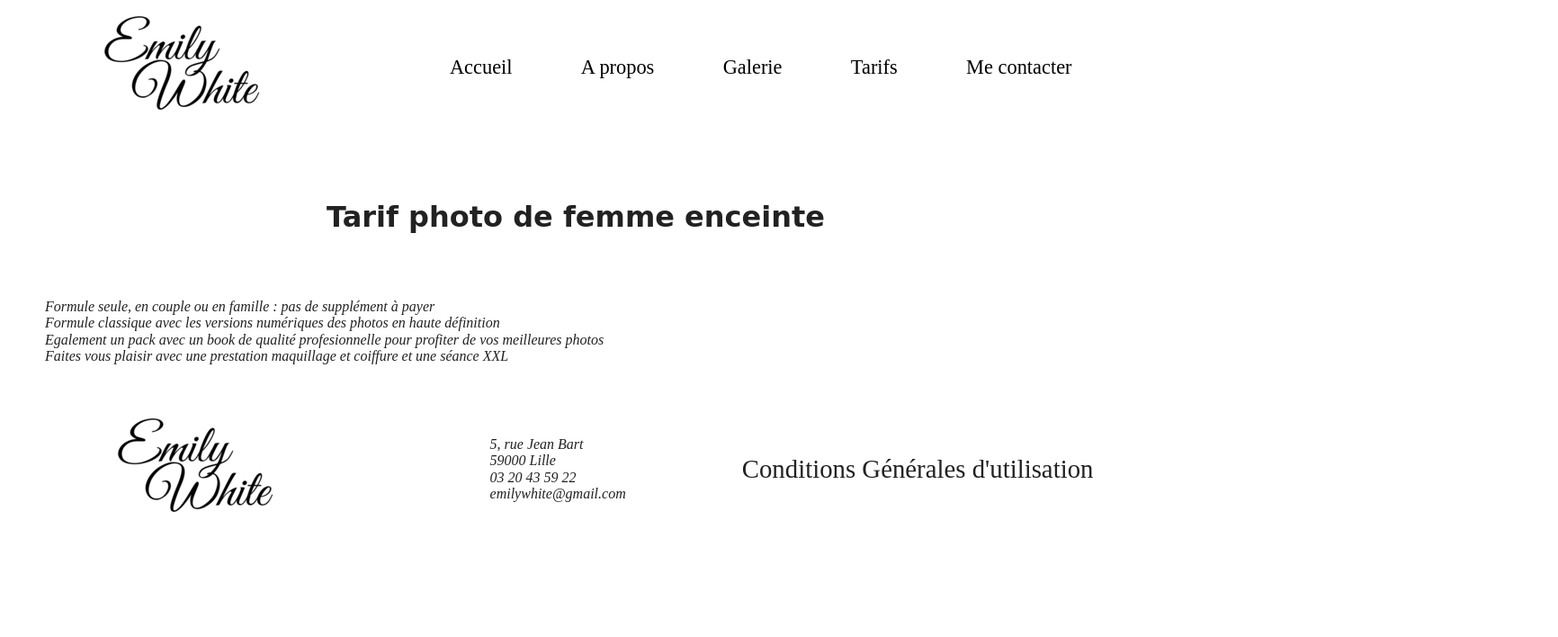
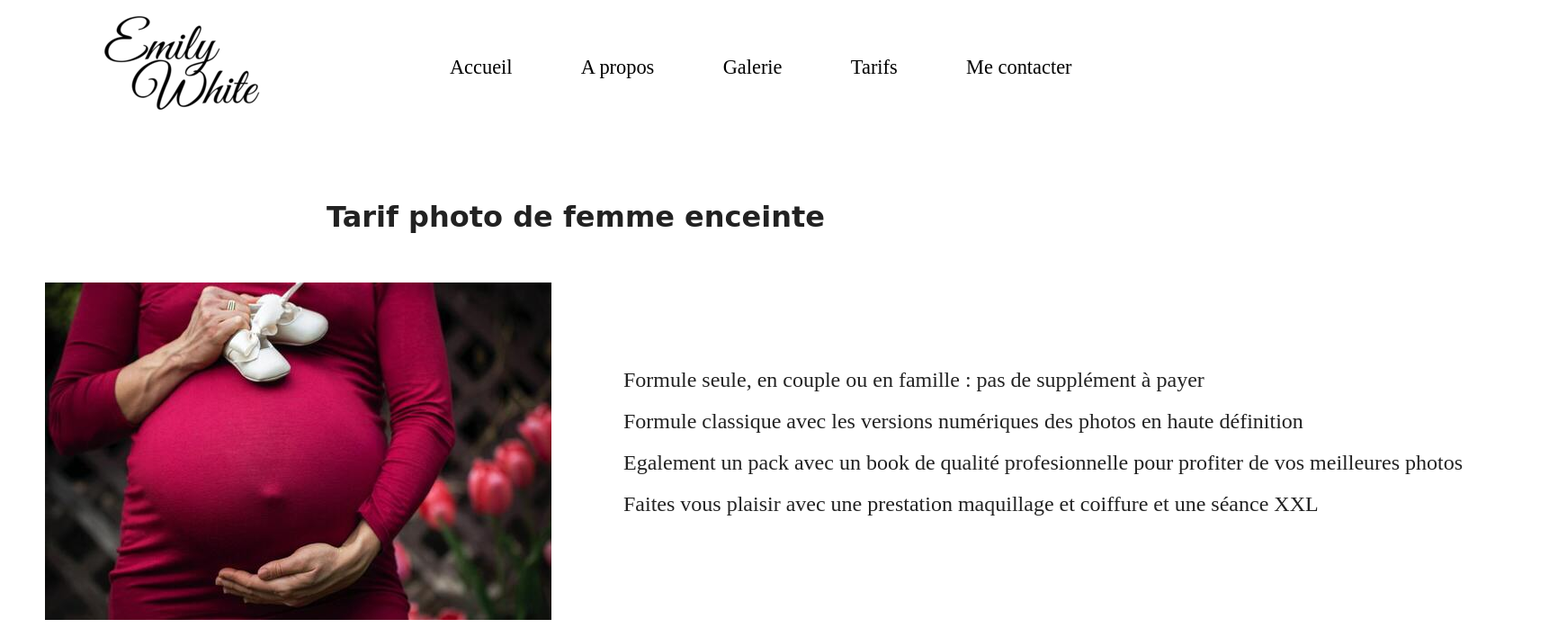
Before and after one commit to hellowdy/baby, a website built with Parcel: page tarif.html in a window 1280 px wide. Shown: the top 708 px of the page at 90% size, 1732 px wide, since content can reach past the window. Built offline with nearby package versions, Linux system fonts and the light colour scheme.

Commit message:
1commit tarif

```diff
--- a/css/main.css
+++ b/css/main.css
@@ -261,6 +261,10 @@ textarea {
   }
 }
 
+/*
+* Première page
+*
+*/
 body{
   margin: 0;
 }
@@ -300,7 +304,7 @@ footer{
 }
 
 
-li{
+#em {
   display: flex;
   font-style: italic;
   font-size: 16px;
@@ -366,6 +370,7 @@ Deuxième pages doc.html : Qui suis-je ?
 }
 #change{
   font-family: Snell Roundhand, cursive;
+  font-size: 180%;
 }
 
 /*
@@ -376,7 +381,6 @@ Troisième feuille : Galerie.html : photo de Mlle Emily white
 #sit img{
   width: 100%;
   margin: 0;
-
 }
 
 #two img{
@@ -430,3 +434,24 @@ Troisième feuille : Galerie.html : photo de Mlle Emily white
   width: 100% ;
   margin: 0;
 }
+
+/*
+*
+Quatrième pages : Tarifs femmes enceintes, nouveau-né et bébé*
+*
+*/
+
+#beach{
+  display: flex;
+  flex-direction: row;
+  align-items: center;
+}
+main section article ul li{
+  display: block;
+  margin: auto;
+  width: 180%;
+  font-size: 150%;
+}
+#pink{
+  width: 100%;
+}
--- a/tarif.html
+++ b/tarif.html
@@ -47,20 +47,26 @@
   </header>
 
   <main>
-   <section>
     <h1 id="center">Tarif photo de femme enceinte </h1>
+   <section id="beach">
      <article>
-       <figure>
-         <img src="img/pexels-anderson-martins-2666816.jpg" alt="">
+       <figure id="pink">
+         <img src="img/pexels-andre-furtado-2617210.jpg" alt="">
        </figure>
      </article>
      <article>
-        <ul>
-          <li>Formule seule, en couple ou en famille : pas de supplément à payer</li>
-          <li>Formule classique avec les versions numériques des photos en haute définition</li>
-          <li>Egalement un pack avec un book de qualité profesionnelle pour profiter de vos meilleures photos</li>
-          <li>Faites vous plaisir avec une prestation maquillage et coiffure et une séance XXL</li>
+
+      <ul id="apple">
+          <li>Formule seule, en couple ou en famille : pas de supplément à payer</li><br>
+          <li>Formule classique avec les versions numériques des photos en haute définition</li><br>
+          <li>Egalement un pack avec un book de qualité profesionnelle pour profiter de vos meilleures photos</li><br>
+          <li>Faites vous plaisir avec une prestation maquillage et coiffure et une séance XXL</li><br>
         </ul>
+     </article>
+   </section>
+   <section>
+     <article>
+
      </article>
    </section>
   </main>
```
Also changed, not shown: index.html (+1 -1 lines), img/pexels-andre-furtado-2617210.jpg (added).
